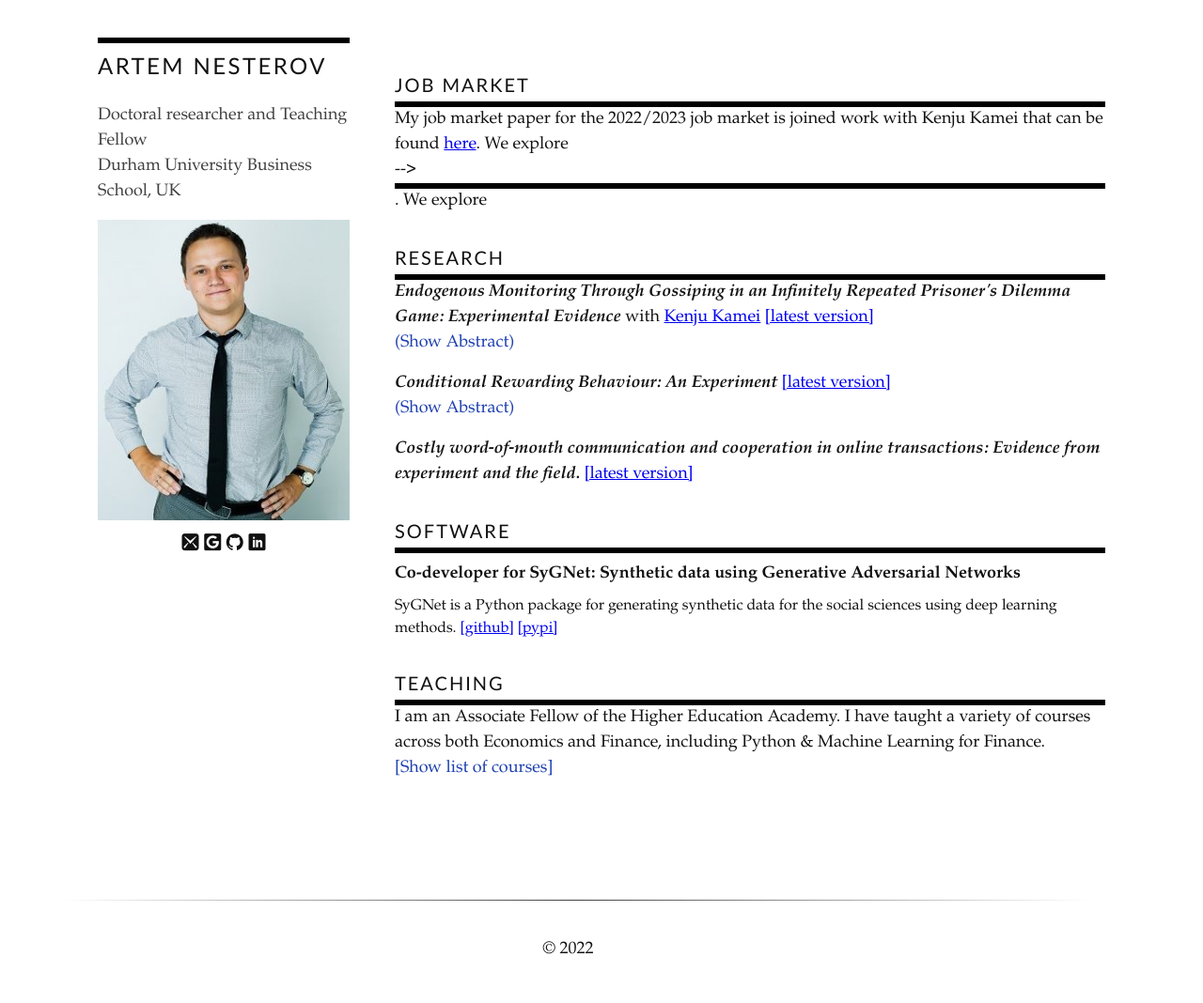
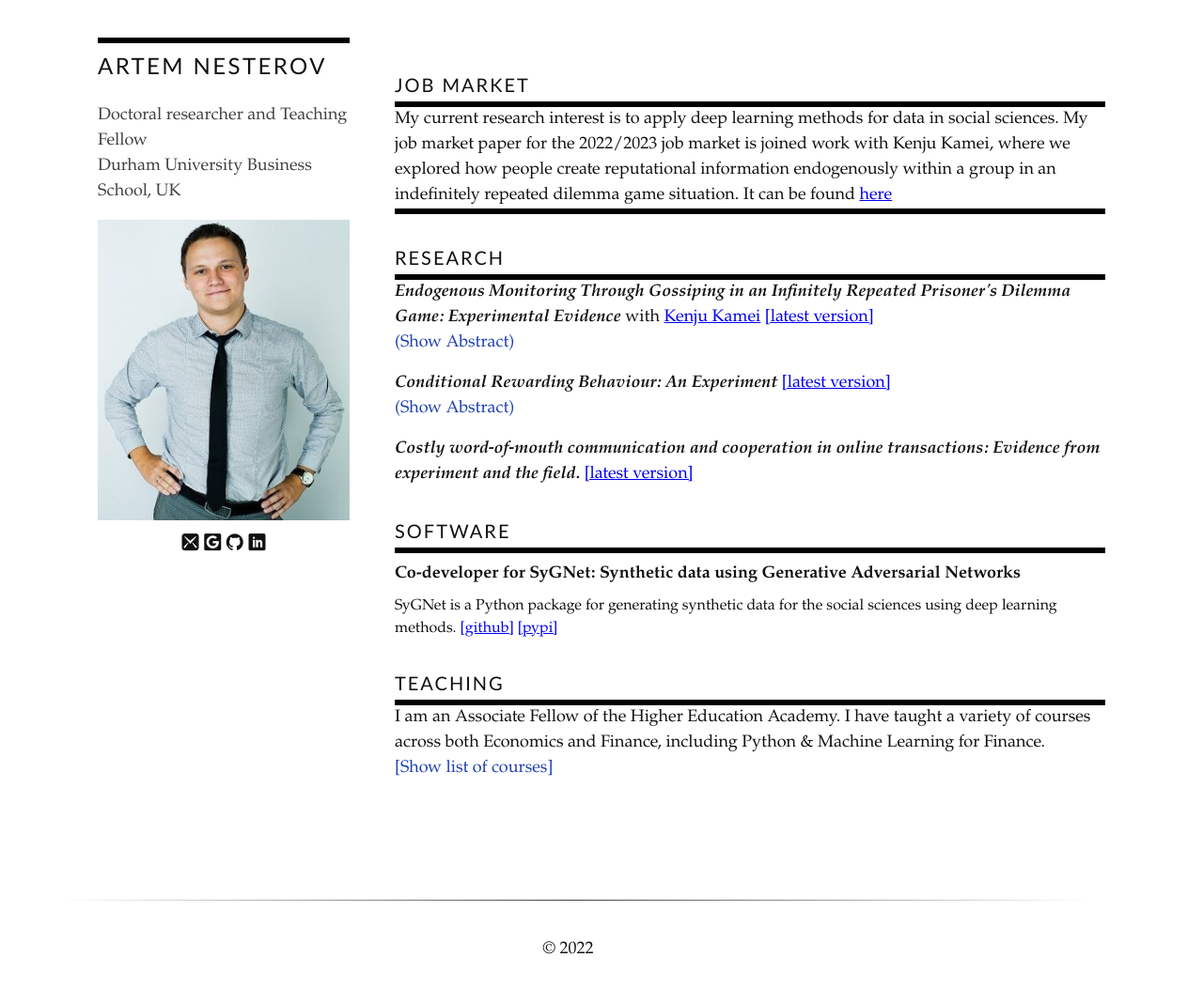
Before and after one commit to Mudassir-Nawaz/artem, a Jekyll site: the page built from index.md, in a window 1280 px wide. Shown: the whole page at 94% size. Built offline with Jekyll 4.4.1, drawn with Linux system fonts in a browser that asks for light colours; some web fonts are replaced.

Commit message:
Update full-width.html

```diff
--- a/_data/jobmarket.yml
+++ b/_data/jobmarket.yml
@@ -1,5 +1,5 @@
-- job-market: My job market paper for the 2022/2023 job market is joined work with Kenju Kamei that can be found
+- job-market: My current research interest is to apply deep learning methods for data in social sciences. My job market paper for the 2022/2023 job market is joined work with Kenju Kamei, where we explored how people create reputational information endogenously within a group in an indefinitely repeated dilemma game situation. It can be found
 
   link-title: here
   link: "/assets/doc/MPRA_paper_100712.pdf"
-- job-market2: We explored how people create reputational information endogenously within a group in an indefinitely repeated dilemma game situation. Going forward, my research interest is to apply deep learning methods for data in social sciences.
+- job-market2:
--- a/_layouts/full-width.html
+++ b/_layouts/full-width.html
@@ -23,9 +23,9 @@
           <div class="w-full md:w-3/4 mt-8 pl-0 md:pl-12">
             <div class="mb-8">
               <h1 class="text-bold text-xl my-1 tracking-widest">JOB MARKET</h1>
-<!--              {% for entry in site.data.jobmarket %}-->
+              {% for entry in site.data.jobmarket %}
               <div class="border-t-[6px] border-black font-serif">
-                {{ entry.job-market}} <a href="{{ entry.link }}" class="text-blue-600" style="all: revert;">{{ entry.link-title }}</a>. We explore
+                {{ entry.job-market}} <a href="{{ entry.link }}" class="text-blue-600" style="all: revert;">{{ entry.link-title }}</a>
               </div>
               {% endfor %}
             </div>
```
